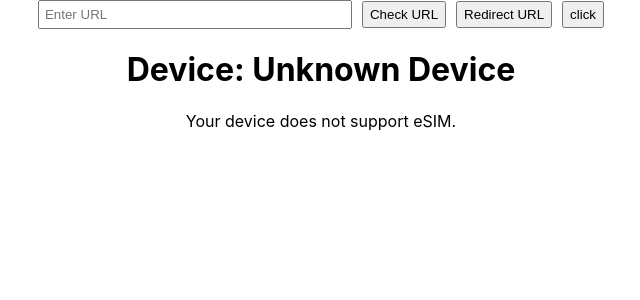
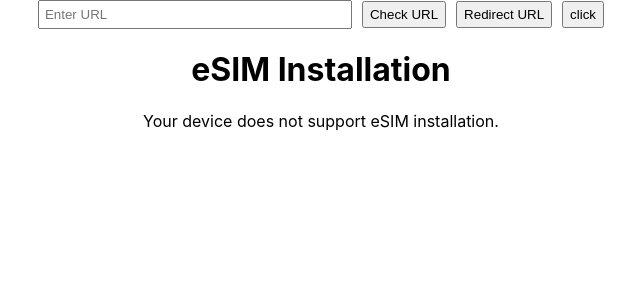
Before and after one commit to jaydipsonani/urlChecker, a React (Create React App) app: page / in a window 1280 px wide. Shown: the top 300 px of the page, without its empty margins (319-959 px from the left). Built offline with nearby package versions, Linux system fonts and the light colour scheme.

Commit message:
useragent

```diff
--- a/src/eSIMChecker.js
+++ b/src/eSIMChecker.js
@@ -1,80 +1,87 @@
-import React, { useState, useEffect } from 'react';
+// import React, { useState, useEffect } from 'react';
 
-// Combined JSON data and JS logic in one file
-const deviceList = {
-  iOS: [
-    "iPhone XS", "iPhone XS Max", "iPhone XR", "iPhone 11", "iPhone 11 Pro",
-    "iPhone 11 Pro Max", "iPhone SE (2nd generation)", "iPhone 12",
-    "iPhone 12 mini", "iPhone 12 Pro", "iPhone 12 Pro Max", "iPhone 13",
-    "iPhone 13 mini", "iPhone 13 Pro", "iPhone 13 Pro Max", "iPhone 14",
-    "iPhone 14 Plus", "iPhone 14 Pro", "iPhone 14 Pro Max"
-  ],
-  Android: [
-    "Pixel 2", "Pixel 3", "Pixel 3a", "Pixel 4", "Pixel 4a", "Pixel 5",
-    "Pixel 5a", "Samsung Galaxy S20", "Samsung Galaxy S20+", "Samsung Galaxy S20 Ultra",
-    "Samsung Galaxy S21", "Samsung Galaxy S21+", "Samsung Galaxy S21 Ultra", "OPPO A76",
-    "Mozilla/5.0 (Linux; Android 11; CPH2219 Build/RKQ1.200710.002; wv) AppleWebKit/537.36 (KHTML, like Gecko) Version/4.0 Chrome/92.0.4515.115 Mobile Safari/537.36"
-  ]
-};
+// // Combined JSON data and JS logic in one file
+// const deviceList = {
+//   iOS: [
+//     "iPhone XS", "iPhone XS Max", "iPhone XR", "iPhone 11", "iPhone 11 Pro",
+//     "iPhone 11 Pro Max", "iPhone SE (2nd generation)", "iPhone 12",
+//     "iPhone 12 mini", "iPhone 12 Pro", "iPhone 12 Pro Max", "iPhone 13",
+//     "iPhone 13 mini", "iPhone 13 Pro", "iPhone 13 Pro Max", "iPhone 14",
+//     "iPhone 14 Plus", "iPhone 14 Pro", "iPhone 14 Pro Max"
+//   ],
+//   Android: [
+//     "Pixel 2", "Pixel 3", "Pixel 3a", "Pixel 4", "Pixel 4a", "Pixel 5",
+//     "Pixel 5a", "Samsung Galaxy S20", "Samsung Galaxy S20+", "Samsung Galaxy S20 Ultra",
+//     "Samsung Galaxy S21", "Samsung Galaxy S21+", "Samsung Galaxy S21 Ultra", "OPPO A76"
+//   ]
+// };
 
-// Function to check if a device supports eSIM
-const checkDeviceSupport = (userAgent, deviceList) => {
-  const normalizedUserAgent = userAgent.toLowerCase();
+// const checkDeviceSupport = (userAgent, deviceList) => {
+//   const normalizedUserAgent = userAgent.toLowerCase();
+//   console.log('Normalized User Agent:', normalizedUserAgent);
 
-  // Check for iOS devices
-  if (/iphone/.test(normalizedUserAgent)) {
-    const matchedDevice = deviceList.iOS.find(device =>
-      normalizedUserAgent.includes(device.toLowerCase())
-    );
-    return matchedDevice
-      ? { device: matchedDevice, isESIMSupported: true }
-      : { device: 'Unknown iPhone', isESIMSupported: false };
-  }
+//   // Check for iOS devices
+//   if (/iphone|ipad|ipod/.test(normalizedUserAgent)) {
+//     const matchedDevice = deviceList.iOS.find(device =>
+//       normalizedUserAgent.includes(device.toLowerCase())
+//     );
+//     return matchedDevice
+//       ? { device: matchedDevice, isESIMSupported: true }
+//       : { device: 'Unknown iPhone', isESIMSupported: false };
+//   }
 
-  // Check for Android devices
-  if (/android/.test(normalizedUserAgent)) {
-    // Specific check for Pixel 4
-    if (/opp\/a76|cph2219/.test(normalizedUserAgent)) {
-      return { device: 'OPPO A76', isESIMSupported: false };
-    }
+//   // Check for Android devices with specific checks
+//   if (/android/.test(normalizedUserAgent)) {
+//     // Specific checks for certain Android devices
+//     if (/pixel\s4/.test(normalizedUserAgent)) {
+//       return { device: 'Pixel 4', isESIMSupported: true };
+//     }
+//     if (/oppo\s+a76|cph2219/.test(normalizedUserAgent)) {
+//       return { device: 'OPPO A76', isESIMSupported: false };
+//     }
 
-    const matchedDevice = deviceList.Android.find(device =>
-      normalizedUserAgent.includes(device.toLowerCase())
-    );
-    return matchedDevice
-      ? { device: matchedDevice, isESIMSupported: true }
-      : { device: 'Unknown Android Device', isESIMSupported: false };
-  }
+//     const matchedDevice = deviceList.Android.find(device =>
+//       normalizedUserAgent.includes(device.toLowerCase())
+//     );
+//     return matchedDevice
+//       ? { device: matchedDevice, isESIMSupported: true }
+//       : { device: 'Unknown Android Device', isESIMSupported: false };
+//   }
 
-  return { device: 'Unknown Device', isESIMSupported: false };
-};
+//   return { device: 'Unknown Device', isESIMSupported: false };
+// };
 
-// Main component to check eSIM support
-const InstallESimPage = () => {
-  const [device, setDevice] = useState('');
-  const [isESIMSupported, setIsESIMSupported] = useState(false);
+// // Main component to check eSIM support
+// const InstallESimPage = () => {
+//   const [device, setDevice] = useState('');
+//   const [isESIMSupported, setIsESIMSupported] = useState(false);
 
-  useEffect(() => {
-    const userAgent = navigator.userAgent || navigator.vendor || window.opera;
+//   useEffect(() => {
+//     const userAgent = navigator.userAgent || navigator.vendor || window.opera;
 
-    const result = checkDeviceSupport(userAgent, deviceList);
-    setDevice(result.device);
-    setIsESIMSupported(result.isESIMSupported);
-  }, []);
+//     console.log('User Agent:', userAgent); // For debugging
 
-  return (
-    <div>
-      <h1>Device: {device}</h1>
-      {isESIMSupported ? (
-        <p>Your device supports eSIM.</p>
-      ) : (
-        <p>Your device does not support eSIM.</p>
-      )}
-    </div>
-  );
-};
+//     const result = checkDeviceSupport(userAgent, deviceList);
+//     console.log('Detection Result:', result); // For debugging
 
-export default InstallESimPage;
+//     setDevice(result.device);
+//     setIsESIMSupported(result.isESIMSupported);
+//   }, []);
+
+//   return (
+//     <div>
+//       <h1>Device: {device}</h1>
+//       {isESIMSupported ? (
+//         <p>Your device supports eSIM.</p>
+//       ) : (
+//         <p>Your device does not support eSIM.</p>
+//       )}
+//     </div>
+//   );
+// };
+
+// export default InstallESimPage;
+
 
 
 
@@ -342,64 +349,64 @@ export default InstallESimPage;
 
 // =================================================================================================================
 
-// import { useEffect, useState } from 'react';
+import { useEffect, useState } from 'react';
 
-// // Function to detect platform and possible eSIM support based on user agent
-// const detectEsimSupport = () => {
-//   const userAgent = navigator.userAgent || navigator.vendor || window.opera;
+// Function to detect platform and possible eSIM support based on user agent
+const detectEsimSupport = () => {
+  const userAgent = navigator.userAgent || navigator.vendor || window.opera;
 
-//   // Check if it's an iOS device
-//   if (/iPhone|iPad|iPod/i.test(userAgent)) {
-//     // Check if it's a supported iOS device using a more generic check
-//     // For iOS, you can use `iOS` detection with specific versions if needed
-//     const iOSVersionMatch = userAgent.match(/OS (\d+_\d+)/);
-//     if (iOSVersionMatch) {
-//       const version = iOSVersionMatch[1].replace('_', '.');
-//       const supportedVersion = parseFloat(version) >= 12; // iOS 12 and above generally support eSIM
-//       return supportedVersion;
-//     }
-//     return false; // Default to not supporting eSIM if version cannot be parsed
-//   }
+  // Check if it's an iOS device
+  if (/iPhone|iPad|iPod/i.test(userAgent)) {
+    // Check if it's a supported iOS device using a more generic check
+    // For iOS, you can use `iOS` detection with specific versions if needed
+    const iOSVersionMatch = userAgent.match(/OS (\d+_\d+)/);
+    if (iOSVersionMatch) {
+      const version = iOSVersionMatch[1].replace('_', '.');
+      const supportedVersion = parseFloat(version) >= 12;
+      return supportedVersion;
+    }
+    return false; // Default to not supporting eSIM if version cannot be parsed
+  }
 
-//   // Check if it's an Android device
-//   if (/Android/i.test(userAgent)) {
-//     // Generally, assume newer Android devices support eSIM
-//     // You can also use a more specific check for certain models if needed
-//     return true; // Assumes modern Android devices support eSIM
-//   }
+  // Check if it's an Android device
+  if (/Android/i.test(userAgent)) {
+    // Generally, assume newer Android devices support eSIM
+    // You can also use a more specific check for certain models if needed
+    return true; // Assumes modern Android devices support eSIM
+  }
 
-//   // Default to not supporting eSIM
-//   return false;
-// };
+  // Default to not supporting eSIM
+  return false;
+};
 
 
-// const InstallESimPage = () => {
-//   const [esimSupported, setEsimSupported] = useState(false);
+const InstallESimPage = () => {
+  const [esimSupported, setEsimSupported] = useState(false);
 
-//   useEffect(() => {
-//     const isEsimSupported = detectEsimSupport();
-//     setEsimSupported(isEsimSupported);
-//   }, []);
+  useEffect(() => {
+    const isEsimSupported = detectEsimSupport();
+    setEsimSupported(isEsimSupported);
+  }, []);
 
 
-//   const redirectToEsimSetup = () => {
-//     const smdpAddress = 'consumer.e-sim.global';
-//     const activationCode = 'TN2024032517501135006332';
-//     const url = `https://esimsetup.apple.com/esim_qrcode_provisioning?carddata=LPA:1$${smdpAddress}$${activationCode}`;
+  const redirectToEsimSetup = () => {
+    const smdpAddress = 'consumer.e-sim.global';
+    const activationCode = 'TN2024032517501135006332';
+    const url = `https://esimsetup.apple.com/esim_qrcode_provisioning?carddata=LPA:1$${smdpAddress}$${activationCode}`;
 
-//     window.location.href = url;
-//   };
+    window.location.href = url;
+  };
 
-//   return (
-//     <div>
-//       <h1>eSIM Installation</h1>
-//       {esimSupported ? (
-//         <button onClick={redirectToEsimSetup}>Install eSIM</button>
-//       ) : (
-//         <p>Your device does not support eSIM installation.</p>
-//       )}
-//     </div>
-//   );
-// };
+  return (
+    <div>
+      <h1>eSIM Installation</h1>
+      {esimSupported ? (
+        <button onClick={redirectToEsimSetup}>Install eSIM</button>
+      ) : (
+        <p>Your device does not support eSIM installation.</p>
+      )}
+    </div>
+  );
+};
 
-// export default InstallESimPage;
+export default InstallESimPage;
```
